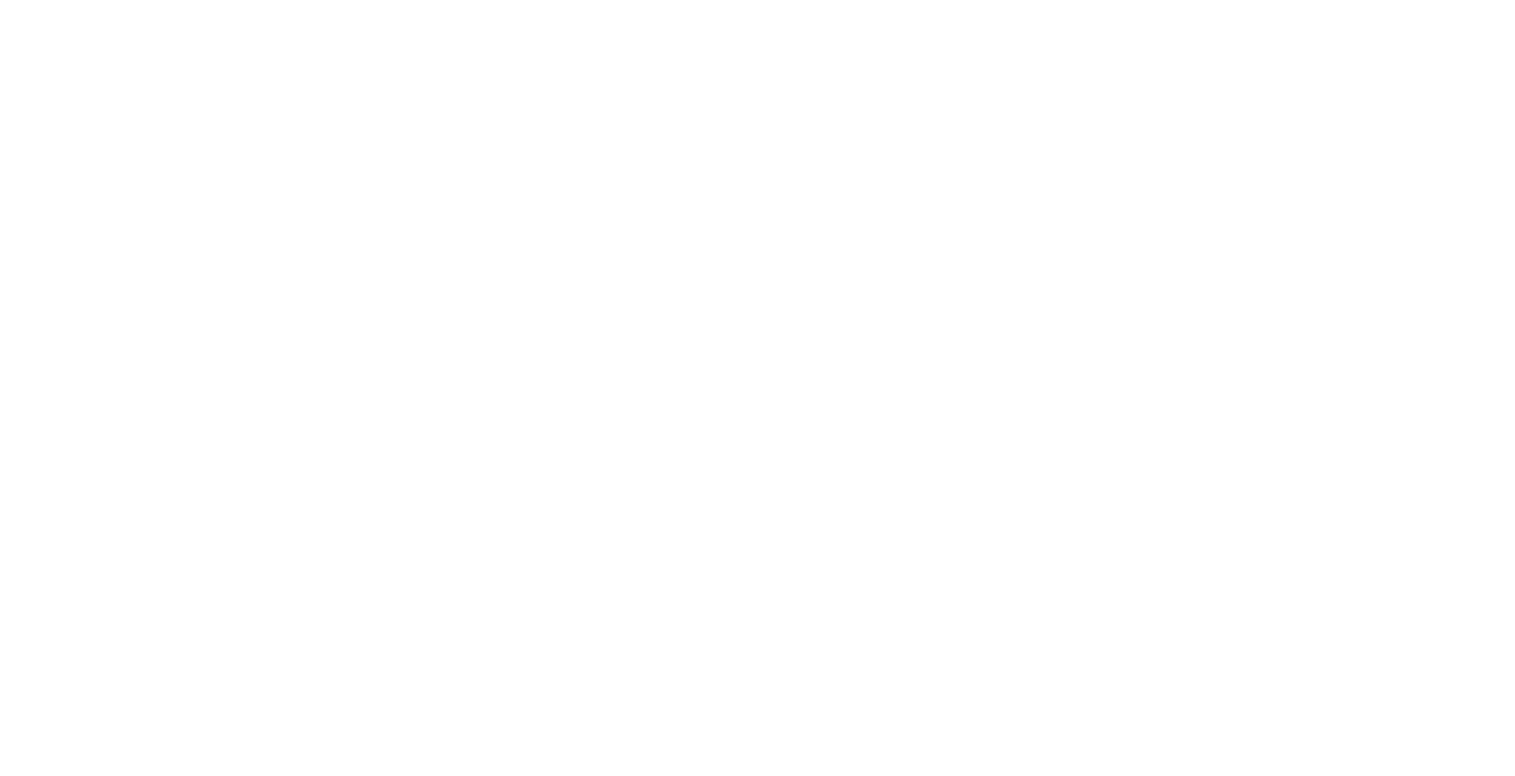
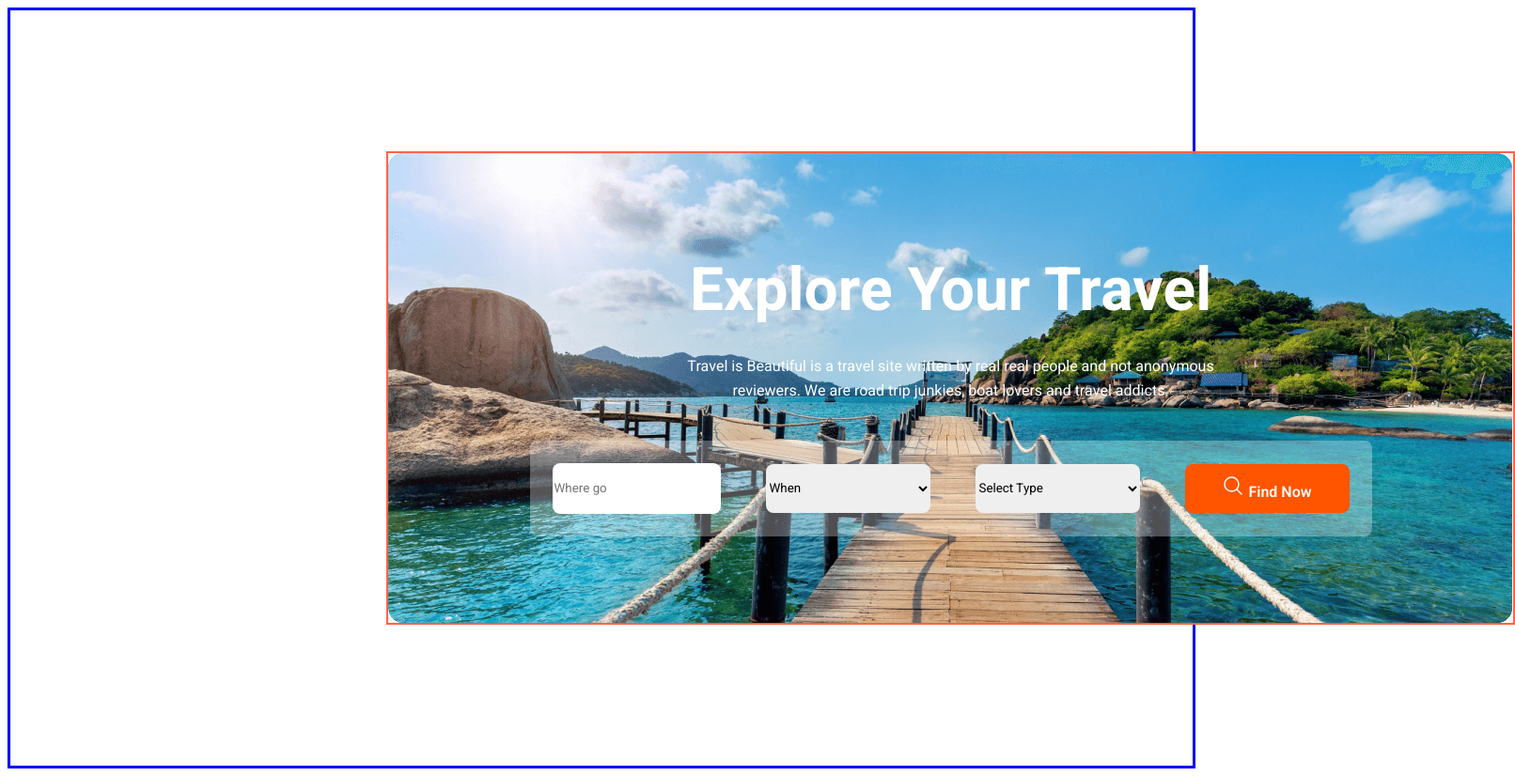
Before and after one commit to asif100a/Assignment-2, a plain HTML site: page index.html in a window 1280 px wide. Shown: the whole page at 94% size, 1612 px wide, since content can reach past the window. Before the commit the page ends 800 px from the top, so only its background shows below. Drawn offline with Linux system fonts and the light colour scheme.

Commit message:
banner section added

```diff
--- a/index.html
+++ b/index.html
@@ -4,10 +4,38 @@
     <meta charset="UTF-8">
     <meta name="viewport" content="width=device-width, initial-scale=1.0">
     <title>Mission Traveling</title>
+    <link rel="stylesheet" href="./stylesheet/index.css">
 </head>
 <body>
     <header>
+        <nav class="banner-container">
+            <div class="banner-entire">
+                <div class="banner-text">
+                    <h1 class="banner-title">Explore Your Travel</h1>
+                    <div class="statement-container">
+                        <p class="banner-statement">Travel is Beautiful is a travel site written by real real people and not anonymous reviewers. We are road trip junkies, boat lovers and travel addicts.</p>
+                    </div>
+                </div>
 
+                <div class="input-text">
+                    <form>
+                        <input type="text" name="text" placeholder="Where go" class="spread">
+                    </form>
+                    <select name="time" class="spread">
+                        <option value="When">When</option>
+                    </select>
+                    <select name="type" class="spread">
+                        <option value="type">Select Type</option>
+                    </select>
+                    <button class="spread btn-common">
+                        <svg xmlns="http://www.w3.org/2000/svg" width="24" height="24" viewBox="0 0 24 24" fill="none">
+                            <path d="M21 21L15.803 15.803M15.803 15.803C17.2096 14.3965 17.9998 12.4887 17.9998 10.4995C17.9998 8.51035 17.2096 6.60262 15.803 5.19605C14.3964 3.78947 12.4887 2.99927 10.4995 2.99927C8.51031 2.99927 6.60258 3.78947 5.196 5.19605C3.78943 6.60262 2.99922 8.51035 2.99922 10.4995C2.99922 12.4887 3.78943 14.3965 5.196 15.803C6.60258 17.2096 8.51031 17.9998 10.4995 17.9998C12.4887 17.9998 14.3964 17.2096 15.803 15.803Z" stroke="white" stroke-width="1.5" stroke-linecap="round" stroke-linejoin="round"/>
+                          </svg>
+                         <span class="white-common btn-style">Find Now</span>
+                    </button>
+                </div>
+            </div>
+        </nav>
     </header>
     <main>
 
--- a/stylesheet/index.css
+++ b/stylesheet/index.css
@@ -0,0 +1,91 @@
+@import url('https://fonts.googleapis.com/css2?family=Heebo:wght@100..900&display=swap');
+/* ================== header section style =================== */
+
+
+/* ----------Common section---------- */
+* {
+    font-family: "Heebo", sans-serif;
+}
+
+.btn-common {
+    width: 174px;
+    height: 52px;
+    border-radius: 8px;
+    background: #FF5400;
+    font-size: 16px;
+    font-weight: 600;
+}
+.white-common{
+    color: white;
+}
+
+body {
+    /* max-width: 2100px;
+    height: 2250px;
+    /* height: 100%; */
+    border: 3px solid blue;
+
+}
+
+/* -----------banner section--------- */
+.banner-container {
+    margin: 150px 400px;
+}
+
+.banner-entire {
+    background-image: url('/B9A2-Hero-Travel-main/Images/Group\ 13\ \(1\)\ \(1\).png');
+    background-repeat: no-repeat;
+    border: 2px solid tomato;
+    width: 1197px;
+    height: 500px;
+}
+
+.banner-text {
+    display: flex;
+    flex-direction: column;
+    justify-content: center;
+    align-items: center;
+}
+
+.banner-title {
+    font-size: 64px;
+    color: white;
+    margin-top: 100px;
+    margin-bottom: 20px;
+}
+
+.statement-container {
+    width: 600px;
+}
+
+.banner-statement {
+    font-size: 16px;
+    font-style: normal;
+    font-weight: 400;
+    line-height: 26px;
+    color: white;
+    text-align: center;
+    margin-top: 0px;
+}
+
+.input-text {
+    display: flex;
+    justify-content: center;
+    align-items: center;
+    margin-top: 50px;
+    border-radius: 8px;
+    background: rgba(255, 255, 255, 0.30);
+    width: fit-content;
+    margin: 24px auto;
+}
+
+.spread {
+    width: 175px;
+    height: 52px;
+    margin: 24px;
+    border-radius: 8px;
+    border: none;
+}
+.btn-style{
+    margin-top: 20px;
+}
```
